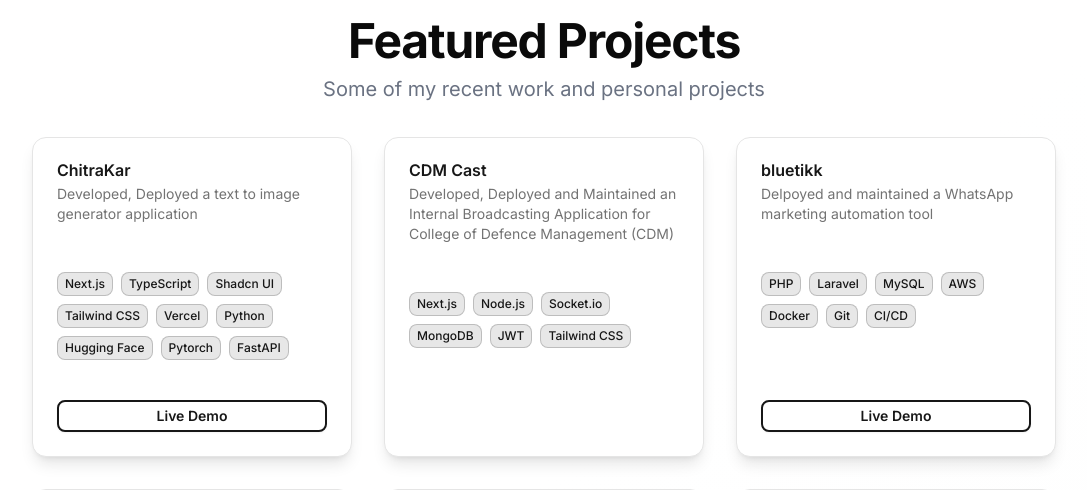
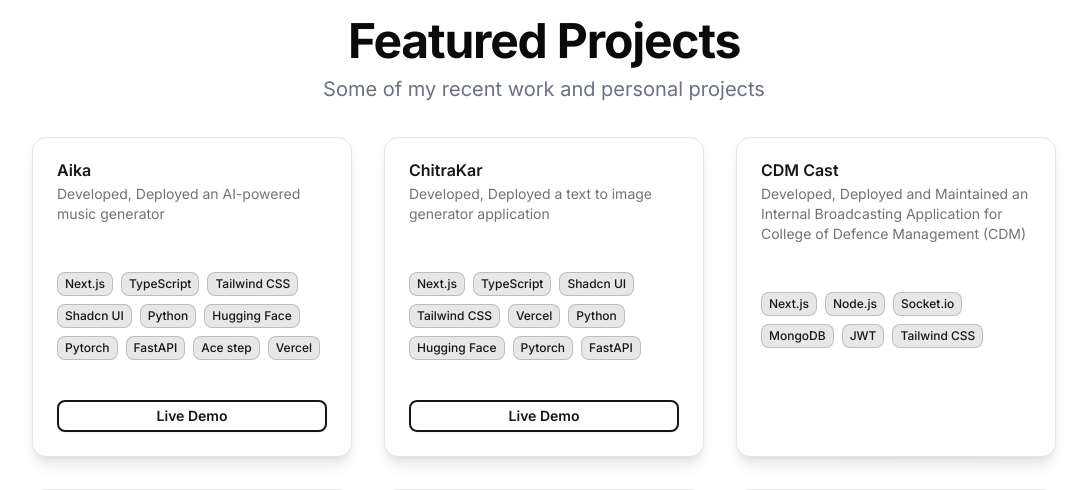
Before and after one commit to Akash-ship-it/portfolio, a Next.js app: page / in a window 1280 px wide. Shown: the part 2800-3290 px from the top of the page, without its empty margins (96-1183 px from the left). Built offline with nearby package versions, Linux system fonts and the light colour scheme.

Commit message:
Aika project added in the project list

```diff
--- a/src/components/projects.tsx
+++ b/src/components/projects.tsx
@@ -27,6 +27,23 @@
   const itemsPerPage = 6;
 
   const projects = [
+    {
+      title: "Aika",
+      description: "Developed, Deployed an AI-powered music generator",
+      technologies: [
+        "Next.js",
+        "TypeScript",
+        "Tailwind CSS",
+        "Shadcn UI",
+        "Python",
+        "Hugging Face",
+        "Pytorch",
+        "FastAPI",
+        "Ace step",
+        "Vercel",
+      ],
+      demoLink: "https://music-generator-m8na5l4vz-akash-mores-projects.vercel.app/",
+    },
     {
       title: "ChitraKar",
       description: "Developed, Deployed a text to image generator application",
```
